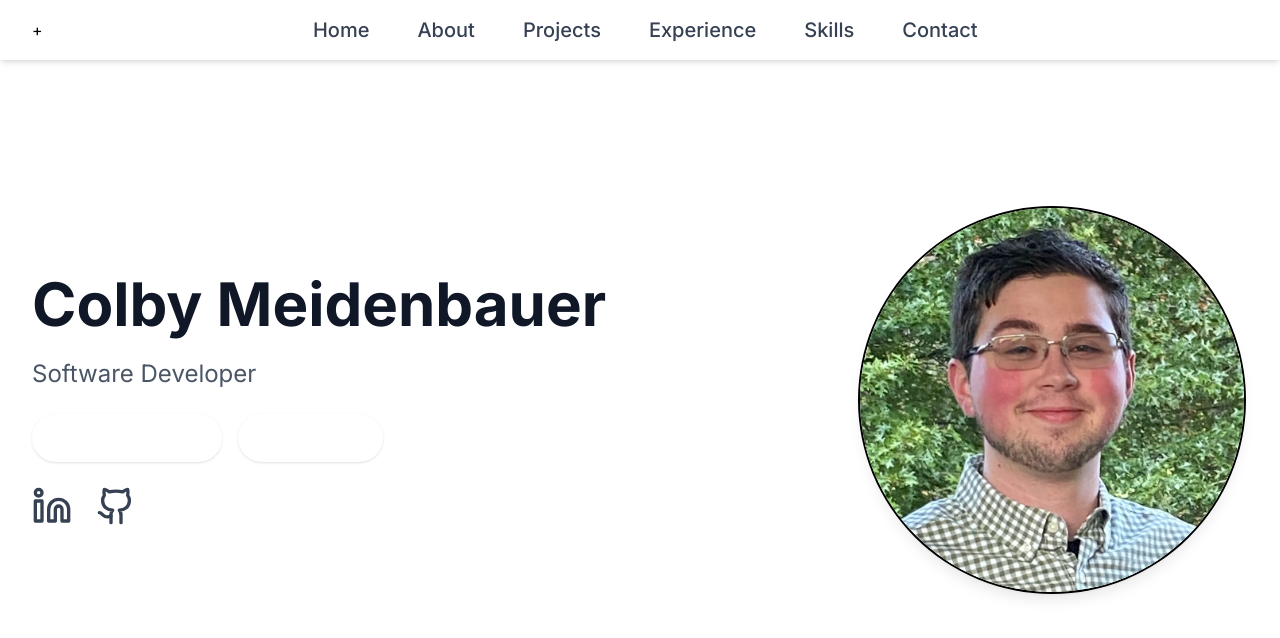
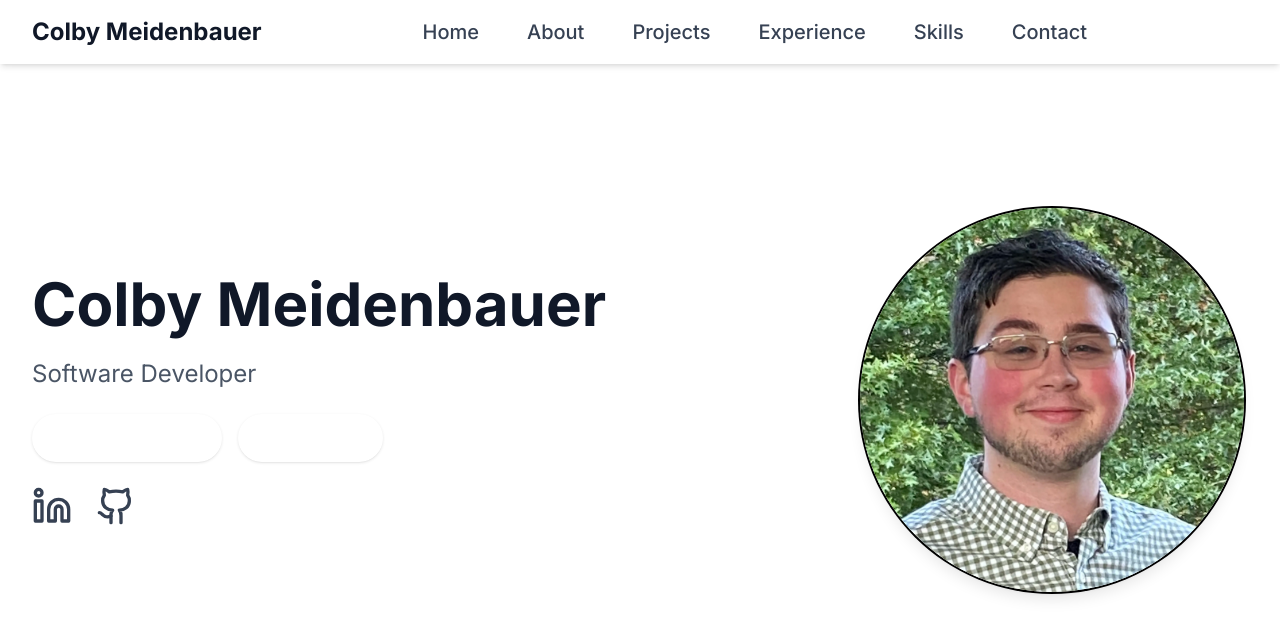
Before and after one commit to UberCoderHyde/PersonalWebsite, a React (Vite) app: page / in a window 1280 px wide. Shown: the top 638 px of the page. Built offline with nearby package versions, Linux system fonts and the light colour scheme.

Commit message:
Update Header.tsx

```diff
--- a/src/components/Header.tsx
+++ b/src/components/Header.tsx
@@ -17,9 +17,19 @@ export default function Header() {
 
   return (
     <header className="fixed top-0 inset-x-0 z-50 bg-white/95 dark:bg-gray-900/95 backdrop-blur-lg shadow-md transition-colors">
-      <div className="max-w-screen-xl mx-auto flex items-center justify-between items-center px-8 py-4">
-        {/* Desktop Nav */}+{" "}
-        <nav className="hidden md:flex flex-1 justify-center items-center space-x-12">
+      <div className="max-w-screen-xl mx-auto px-8 py-4 flex items-center justify-between">
+        {/* Brand */}
+        <ScrollLink
+          to="profile"
+          smooth
+          duration={500}
+          className="text-2xl font-bold text-gray-900 dark:text-gray-100 cursor-pointer"
+        >
+          Colby Meidenbauer
+        </ScrollLink>
+
+        {/* Desktop Nav */}
+        <nav className="hidden md:flex flex-1 justify-center space-x-12">
           {navItems.map(({ id, label }) => (
             <ScrollLink
               key={id}
@@ -36,6 +46,7 @@ export default function Header() {
             </ScrollLink>
           ))}
         </nav>
+
         {/* Mobile Hamburger */}
         <button
           onClick={() => setMobileOpen((open) => !open)}
@@ -52,7 +63,7 @@ export default function Header() {
 
       {/* Mobile Nav Overlay */}
       {mobileOpen && (
-        <div className="md:hidden fixed inset-0 bg-white dark:bg-gray-900 flex flex-col items-center pt-32 space-y-8 overflow-auto transition-opacity">
+        <div className="md:hidden fixed left-0 right-0 top-16 bottom-0 bg-white dark:bg-gray-900 flex flex-col items-center pt-8 space-y-6 overflow-auto transition-opacity">
           {navItems.map(({ id, label }) => (
             <ScrollLink
               key={id}
@@ -63,7 +74,7 @@ export default function Header() {
               duration={500}
               offset={-100}
               onClick={() => setMobileOpen(false)}
-              className="text-3xl font-semibold text-gray-700 dark:text-gray-300 hover:text-mint cursor-pointer transition"
+              className="text-2xl font-semibold text-gray-700 dark:text-gray-300 hover:text-mint cursor-pointer transition"
             >
               {label}
             </ScrollLink>
```
